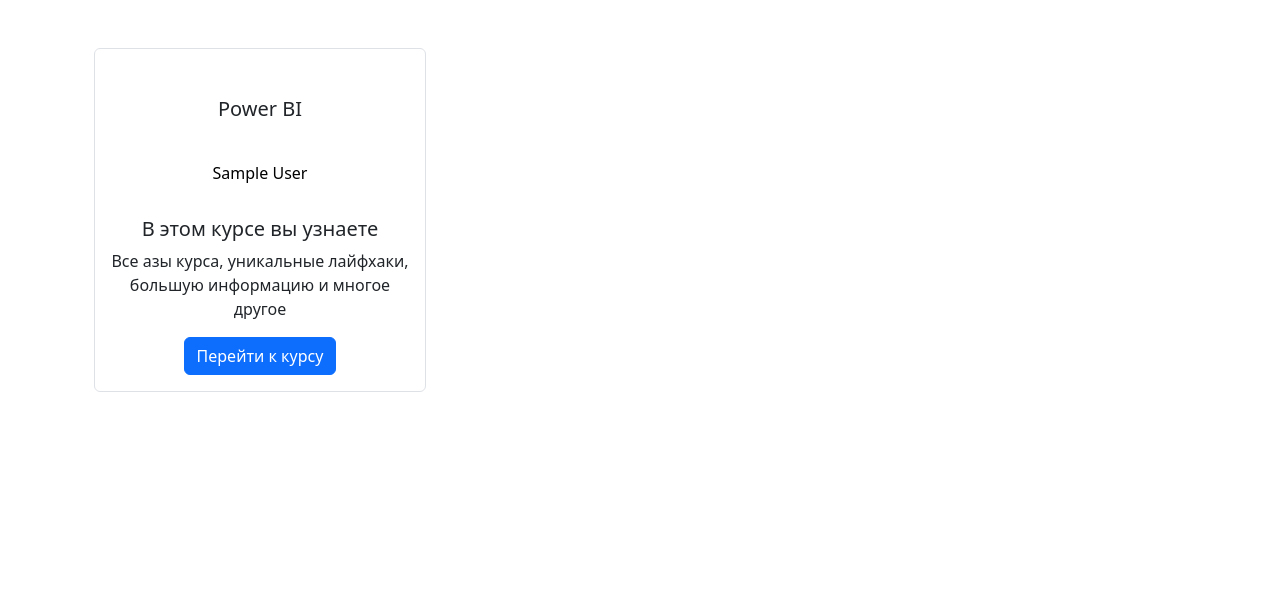
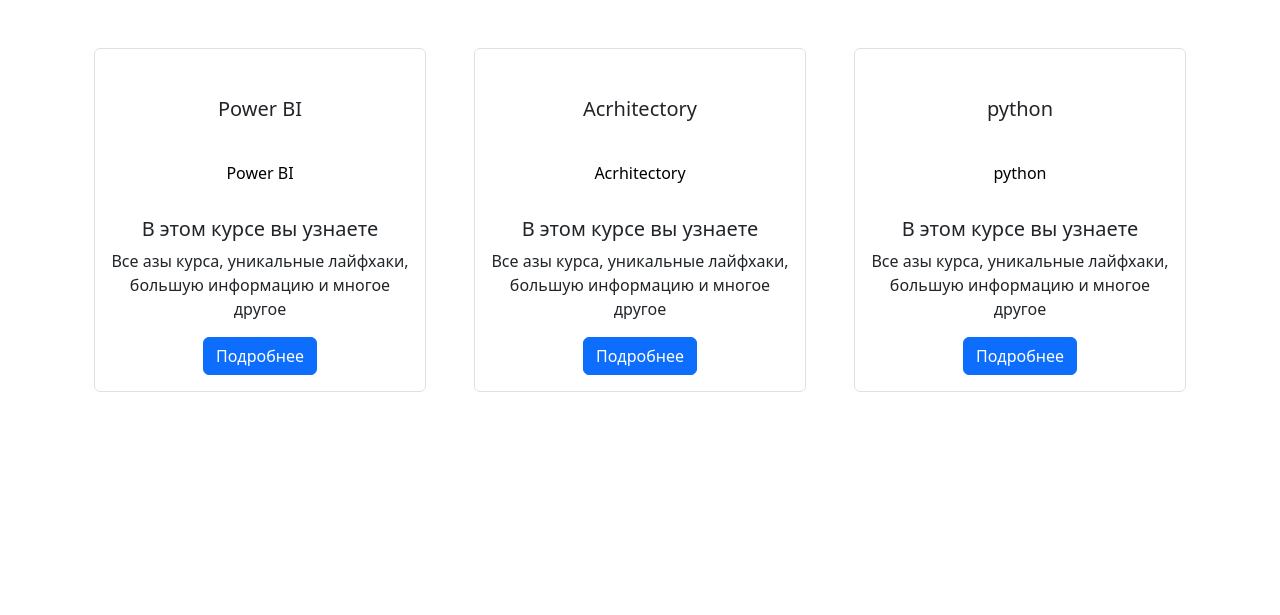
Before and after one commit to alnur05/academy_project, a Django app: template templates/index.html in a window 1280 px wide. Shown: the part 56-671 px from the top of the page. Run offline with Django 4.2, Linux system fonts and the light colour scheme; the template is opened without the code that fills it: values that come from a table or form of the project are taken from there, others are empty; data comes from the database, SQL or seed files in the repository; both versions use the stored data as it was after the commit; tables that the repository leaves empty hold one stand-in row (values such as "Sample post").

Commit message:
users link for couorses

```diff
--- a/templates/index.html
+++ b/templates/index.html
@@ -29,6 +29,7 @@
                     </a>
                   </div>
                 </div>
+              </ul>
             </div>
                <a href="/logout" class="btn btn-sm m-1  btn-dark-soft  rounded-pill ">Logout</a>
           </div>
@@ -38,7 +39,7 @@
         <div class="container-fluid" style="padding: 0;">
           <section class="container mr-1 ml-1">
             <div class="row">
-                {% for CourseForUser in CoursesForUser %}
+                {% for CourseForUser2 in CoursesForUser2 %}
               <div class="col-12 col-md-4 mb-5">
                 <div class="container mt-5">
                   <div style="cursor: pointer;" class="card h-100 border border-1 rounded text-center shadow-hover hide-container" style="width: 18rem;">
@@ -47,18 +48,22 @@
 {#                        <img src="/src/png/images.png">#}
                       </span>
                       <div class="mt-5 mb-0">
-                        <h5 class="card-title"><a>Power BI</a></h5>
+                        <h5 class="card-title"><a>{{ CourseForUser2.name }}</a></h5>
                       </div>
                       <div class="position-absolute" id="course-bookmark-31" style="top: -0.1em; right: 0.8em">
                       </div>
                     </div>
                     <div class="card-body mt-0 mb-0">
-                      <p class="card-text text-black">{{ CourseForUser.name }}</p>
+                      <p class="card-text text-black">{{ CourseForUser2.name }}</p>
                     </div>
                     <div class="card-body">
                       <h5 class="card-title">В этом курсе вы узнаете</h5>
                       <p class="card-text">Все азы курса, уникальные лайфхаки, большую информацию и многое другое</p>
+                        {% if username == CourseForUser2.user_name %}
                       <a href="/course" class="btn btn-primary">Перейти к курсу</a>
+                            {% else %}
+                            <a href="/course" class="btn btn-primary">Подробнее</a>
+                        {% endif %}
                     </div>
                   </div>
                 </div>
```
Also changed, not shown: market/views.py (+9 -5 lines), db.sqlite3.
